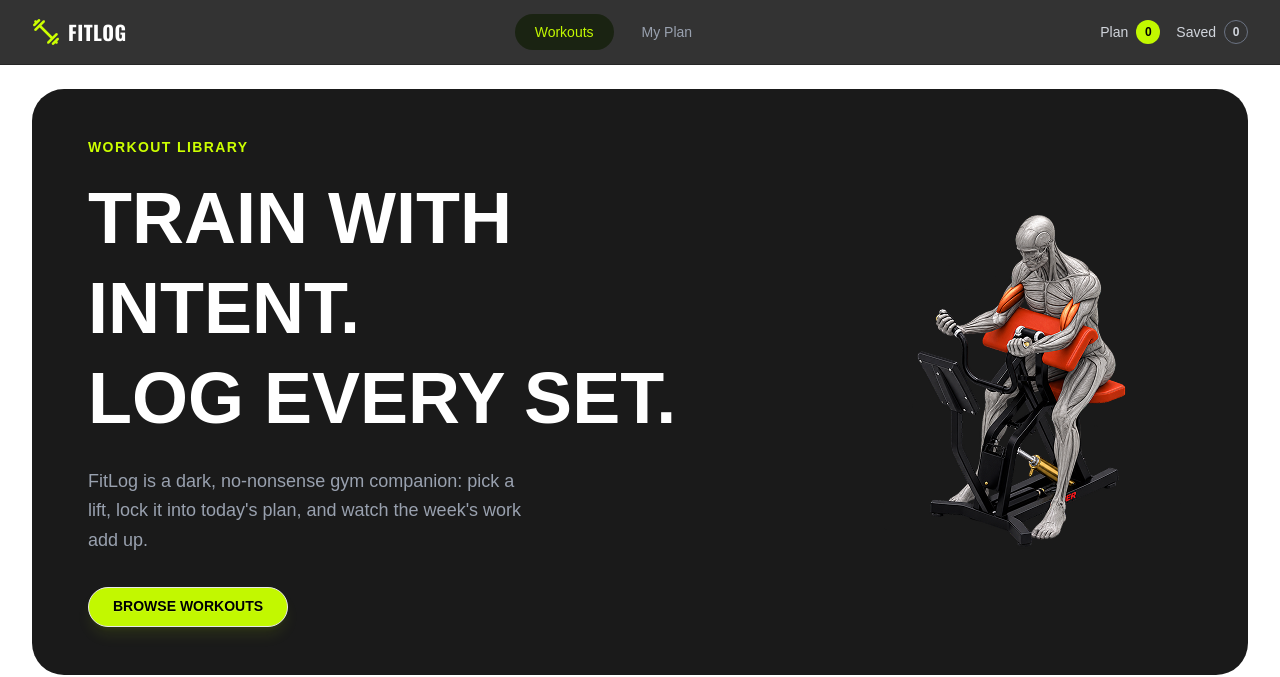
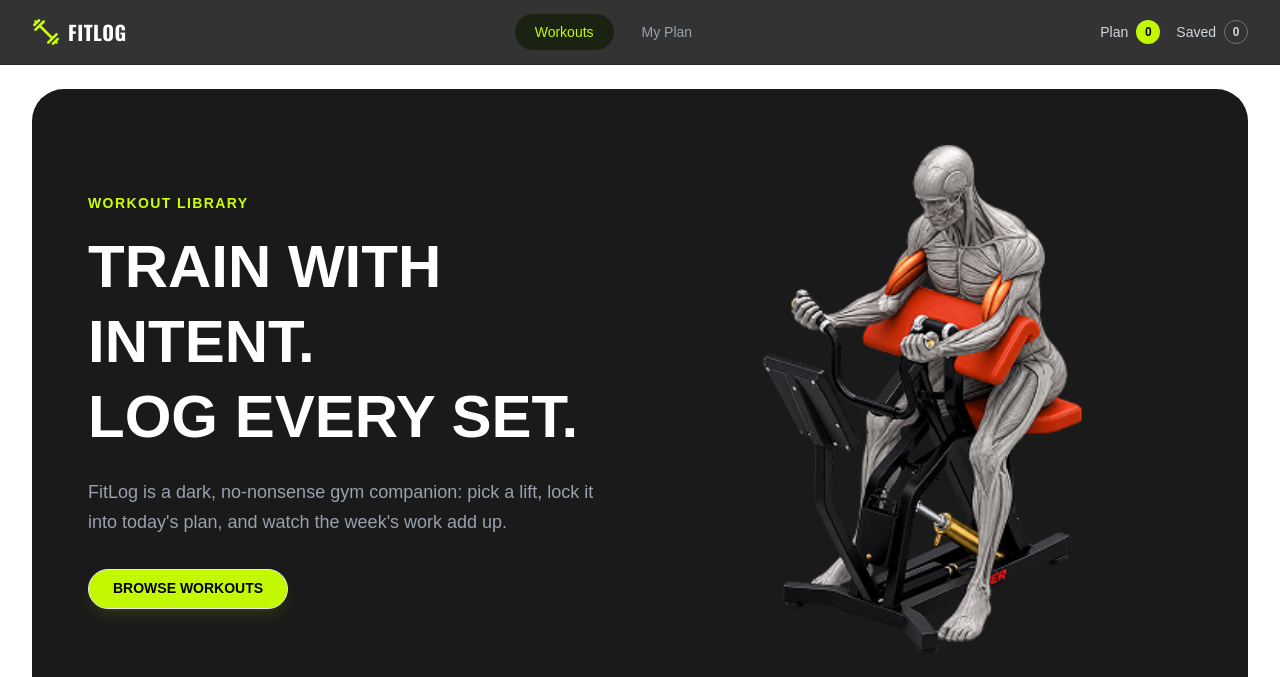
Before and after one commit to tahxin/fit-log, a Next.js app: page / in a window 1280 px wide. Shown: the top 677 px of the page. Built offline with nearby package versions, Linux system fonts and the light colour scheme; no server answers.

Commit message:
fix hero image was not 50/50 in ratio to text

```diff
--- a/src/components/herosection.tsx
+++ b/src/components/herosection.tsx
@@ -4,18 +4,18 @@ import Image from 'next/image';
 const HeroSection = () => {
     return (
         <section className="w-full">
-            <div className="flex flex-col md:flex-row items-center justify-between bg-[#1A1A1A] rounded-3xl sm:rounded-4xl p-6 sm:p-8 md:px-14 md:py-12 w-full relative overflow-hidden">
+            <div className="grid grid-cols-1 md:grid-cols-2 items-center gap-8 lg:gap-12 bg-[#1A1A1A] rounded-3xl sm:rounded-4xl p-6 sm:p-8 md:p-12 lg:px-14 lg:py-14 w-full relative overflow-hidden">
 
-                <div className="flex-1 flex flex-col items-start mb-8 md:mb-0 w-full">
+                <div className="flex flex-col items-start w-full">
                     <p className="text-[#CCFF00] text-xs sm:text-sm font-bold tracking-widest uppercase mb-3 sm:mb-4">
                         WORKOUT LIBRARY
                     </p>
 
-                    <h1 className="text-white text-3xl sm:text-5xl md:text-6xl lg:text-7xl font-black uppercase leading-tight mb-4 sm:mb-6">
+                    <h1 className="text-white text-3xl sm:text-4xl md:text-5xl lg:text-6xl font-black uppercase leading-tight mb-4 sm:mb-6">
                         TRAIN WITH INTENT.<br />LOG EVERY SET.
                     </h1>
 
-                    <p className="text-gray-400 text-sm sm:text-base md:text-lg max-w-md mb-6 sm:mb-8 leading-relaxed">
+                    <p className="text-gray-400 text-sm sm:text-base md:text-lg max-w-lg mb-6 sm:mb-8 leading-relaxed">
                         FitLog is a dark, no-nonsense gym companion: pick a lift, lock it into today&apos;s plan, and watch the week&apos;s work add up.
                     </p>
 
@@ -27,13 +27,13 @@ const HeroSection = () => {
                     </a>
                 </div>
 
-                <div className="flex-1 flex justify-center md:justify-end items-center w-full max-w-xs sm:max-w-sm md:max-w-md h-56 sm:h-72 md:h-96">
+                <div className="flex justify-center items-center w-full">
                     <Image
                         src="/banner.png"
                         alt="Hero Image"
-                        width={400}
-                        height={400}
-                        className="object-contain max-h-full w-auto"
+                        width={500}
+                        height={500}
+                        className="w-full max-w-xs sm:max-w-sm md:max-w-md lg:max-w-lg h-auto object-contain"
                         priority
                     />
                 </div>
```
